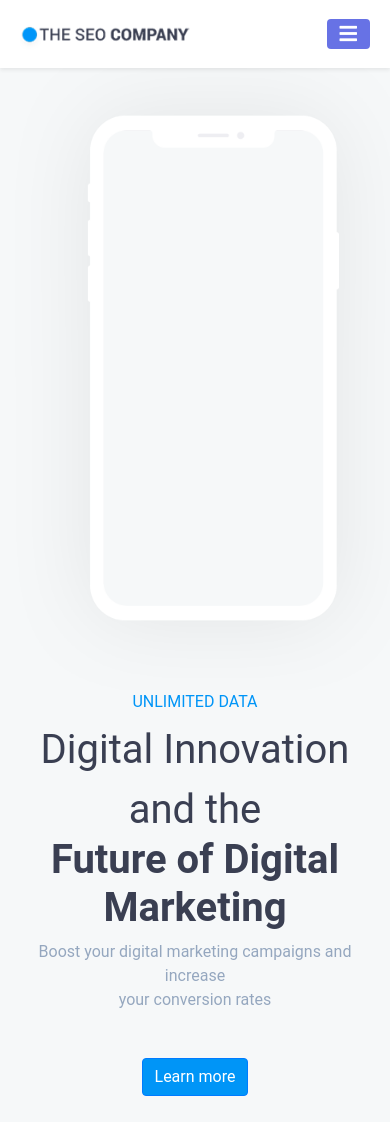
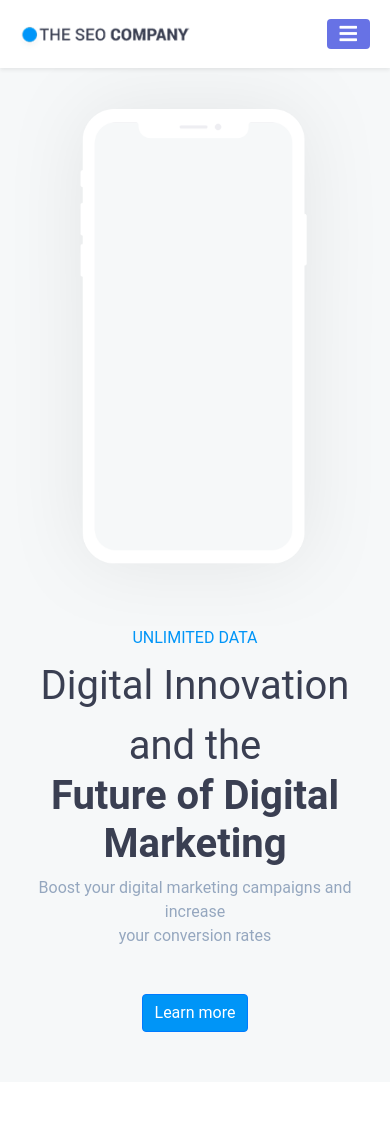
Before and after one commit to AnikaSalsabil/AnikaSalsabil.github.io, a PHP site: page / in a window 390 px wide. Shown: the top 1122 px of the page. Run offline with PHP 8.4, Linux system fonts and the light colour scheme.

Commit message:
Assignment_6

```diff
--- a/Assignment_6_Bootstrap/css/media.css
+++ b/Assignment_6_Bootstrap/css/media.css
@@ -2,6 +2,11 @@
 /* Extra small devices (portrait phones, less than 576px)*/
 @media (max-width: 575.98px) {
 
+
+.iphone {
+    text-align: center;
+    width: 100%;
+}
 
     .sec1_texts {
         padding-top: 0px;
--- a/Assignment_6_Bootstrap/css/styles.css
+++ b/Assignment_6_Bootstrap/css/styles.css
@@ -67,6 +67,7 @@ body {
 
 .logo {
     font-size: 20px;
+
 }
 
 /*navigation ends*/
@@ -80,6 +81,7 @@ body {
 
 .iphone {
     text-align: left;
+    width: 400px;
 }
 
 
--- a/Assignment_6_Bootstrap/index.html
+++ b/Assignment_6_Bootstrap/index.html
@@ -27,7 +27,7 @@
         <div class="container">
 
             <!-- A grey horizontal navbar that becomes vertical on small screens -->
-            <nav class="navbar navbar-expand-sm">
+            <nav class="navbar navbar-expand-sm navbar-expand-md navbar-expand-lg">
 
                 <!-- Brand/logo -->
                 <a class="navbar-brand" href="#">
@@ -37,6 +37,7 @@
                 <!----navbar toggle starts----->
                 <button class="navbar-toggler" type="button" data-toggle="collapse" data-target="#collapsibleNavbar">
                     <span><i class="fas fa-bars menubar"></i></span>
+
                 </button>
                 <!----navbar toggle ends----->
 
@@ -80,7 +81,7 @@
         <div class="container">
             <div class="row">
                 <div class="col-xl-6 col-lg-6 col-md-6 col-sm-12 col-xs-12 text-center">
-                    <img src="images/iphone.png" alt="iphone" class="iphone" width="400px">
+                    <img src="images/iphone.png" alt="iphone" class="iphone">
 
                 </div>
 
@@ -339,7 +340,7 @@
 
 
     <!------------sec5 starts------->
-    <section class="text-center text-white sec5" style="background-image: url(images/call-to-action.png); height: 330px;">
+    <section class="text-center text-white sec5" style="background-image: url(images/call-to-action.png);">
         <div class="container">
 
             <p class="sec5_h1"><b>Increase your conversion rates now</b></p>
```
